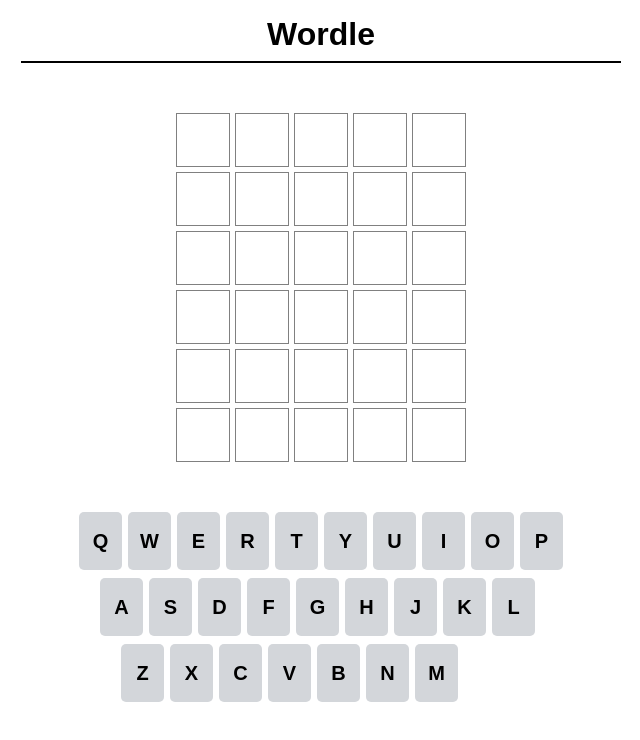
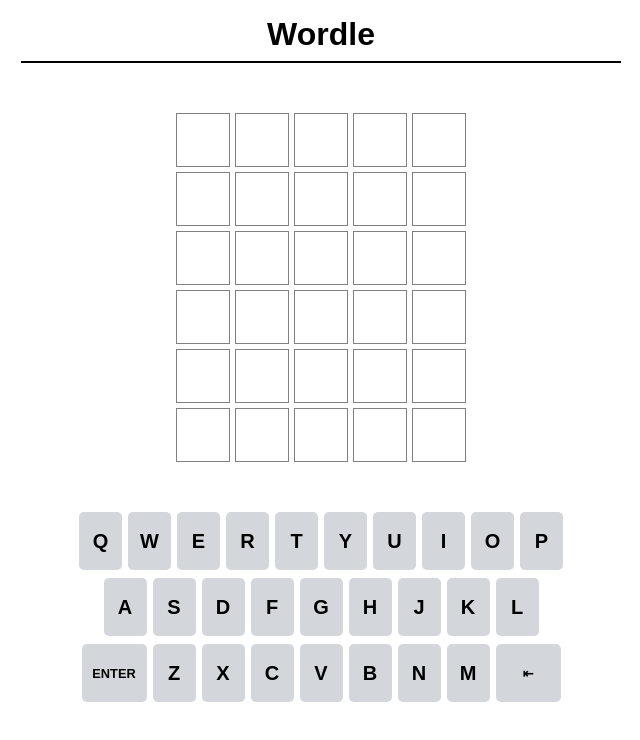
Before and after one commit to maurogestoso/wordle, a React (Vite) app: page / in a window 1280 px wide. Shown: the top 740 px of the page, without its empty margins (319-959 px from the left). Built offline with nearby package versions, Linux system fonts and the light colour scheme.

Commit message:
Add enter and backspace keys

```diff
--- a/src/App.css
+++ b/src/App.css
@@ -48,32 +48,29 @@
   font-size: 1.5rem;
 }
 
-.bg-green {
-  background-color: var(--color-correct);
-  color: white;
+.bg-correct {
+  background-color: var(--color-correct) !important;
+  color: white !important;
 }
-.bg-yellow {
-  background-color: var(--color-present);
-  color: white;
+.bg-present {
+  background-color: var(--color-present) !important;
+  color: white !important;
 }
 
-.bg-gray {
-  background-color: var(--color-absent);
-  color: white;
+.bg-absent {
+  background-color: var(--color-absent) !important;
+  color: white !important;
 }
 
 .bg-white {
   background-color: white;
 }
 
-.bg-lightgray {
-  background-color: #d3d6da;
-}
-
 #Keyboard {
   display: flex;
   flex-direction: column;
   gap: 8px;
+  align-items: center;
 }
 
 #Keyboard .row {
@@ -81,23 +78,24 @@
   gap: 6px;
 }
 
-#Keyboard .row:nth-child(2) {
-  margin-left: 21px;
-}
-
-#Keyboard .row:nth-child(3) {
-  margin-left: 42px;
-}
-
-#Keyboard button.letter-key {
-  width: 43px;
+#Keyboard button.key {
   height: 58px;
   text-transform: uppercase;
   font-weight: bold;
-  font-size: 1.25em;
   cursor: pointer;
   border: none;
   border-radius: 5px;
+  background-color: var(--bg-color-key);
+}
+#Keyboard button.letter-key {
+  width: 43px;
+  font-size: 1.25em;
+}
+
+#Keyboard button.action-key {
+  width: 65px;
+  font-size: 0.8em;
+  background-color: var(--bg-color-key);
 }
 
 h1,
--- a/src/App.jsx
+++ b/src/App.jsx
@@ -1,4 +1,5 @@
 import React from "react";
+import Keyboard from "./Keyboard";
 import useGuessesReducer from "./hooks/useGuessesReducer";
 import useKeyEventListener from "./hooks/useKeyEventListener";
 import "./App.css";
@@ -33,10 +34,7 @@
           />
         ))}
       </div>
-      <Keyboard
-        guessedLettersStatus={guessedLettersStatus}
-        typeLetter={actions.typeLetter}
-      />
+      <Keyboard guessedLettersStatus={guessedLettersStatus} {...actions} />
     </main>
   );
 }
@@ -44,10 +42,10 @@
 export default App;
 
 function GuessTiles({ word, isGuessed, targetWord }) {
-  function getGuessColor(targetWord, letter, index) {
-    if (targetWord[index] === letter) return "green";
-    if (targetWord.includes(letter)) return "yellow";
-    else return "gray";
+  function getGuessStatus(targetWord, letter, index) {
+    if (targetWord[index] === letter) return "correct";
+    if (targetWord.includes(letter)) return "present";
+    else return "absent";
   }
   return (
     <div className="guess-tiles">
@@ -58,40 +56,12 @@
             key={i}
             className={[
               "tile",
-              isGuessed && `bg-${getGuessColor(targetWord, word[i], i)}`,
+              isGuessed && `bg-${getGuessStatus(targetWord, word[i], i)}`,
             ].join(" ")}
           >
             {word[i]}
           </div>
         ))}
-    </div>
-  );
-}
-
-function Keyboard({ guessedLettersStatus, typeLetter }) {
-  const keyRows = ["qwertyuiop", "asdfghjkl", "zxcvbnm"];
-  return (
-    <div id="Keyboard">
-      {keyRows.map((row) => (
-        <div key={row} className="row">
-          {row.split("").map((letter) => (
-            <button
-              key={letter}
-              className={[
-                "letter-key",
-                guessedLettersStatus[letter]
-                  ? `bg-${guessedLettersStatus[letter]}`
-                  : "bg-lightgray",
-              ].join(" ")}
-              onClick={() => {
-                typeLetter(letter);
-              }}
-            >
-              {letter}
-            </button>
-          ))}
-        </div>
-      ))}
     </div>
   );
 }
--- /dev/null
+++ b/src/Keyboard.jsx
@@ -0,0 +1,44 @@
+export default function Keyboard({
+  guessedLettersStatus,
+  enterKeypress,
+  typeLetter,
+  backspaceKeypress,
+}) {
+  const keyRows = ["qwertyuiop", "asdfghjkl", "zxcvbnm"];
+  return (
+    <div id="Keyboard">
+      {keyRows.map((row, rowIdx) => (
+        <div key={row} className="row">
+          {rowIdx === 2 && (
+            <button className="key action-key" onClick={() => enterKeypress()}>
+              Enter
+            </button>
+          )}
+          {row.split("").map((letter) => (
+            <button
+              key={letter}
+              className={[
+                "key letter-key",
+                guessedLettersStatus[letter] &&
+                  `bg-${guessedLettersStatus[letter]}`,
+              ].join(" ")}
+              onClick={() => {
+                typeLetter(letter);
+              }}
+            >
+              {letter}
+            </button>
+          ))}
+          {rowIdx === 2 && (
+            <button
+              className="key action-key"
+              onClick={() => backspaceKeypress()}
+            >
+              ⇤
+            </button>
+          )}
+        </div>
+      ))}
+    </div>
+  );
+}
--- a/src/hooks/useGuessesReducer.js
+++ b/src/hooks/useGuessesReducer.js
@@ -40,10 +40,11 @@
       const { targetWord } = state;
       newGuessedLettersStatus = { ...state.guessedLettersStatus };
       currentGuess.split("").forEach((letter, i) => {
-        if (targetWord[i] === letter) newGuessedLettersStatus[letter] = "green";
+        if (targetWord[i] === letter)
+          newGuessedLettersStatus[letter] = "correct";
         else if (targetWord.includes(letter))
-          newGuessedLettersStatus[letter] = "yellow";
-        else newGuessedLettersStatus[letter] = "gray";
+          newGuessedLettersStatus[letter] = "present";
+        else newGuessedLettersStatus[letter] = "absent";
       });
       return {
         ...state,
```
Also changed, not shown: 1 other file (tests, documents, lock files or other folders).
